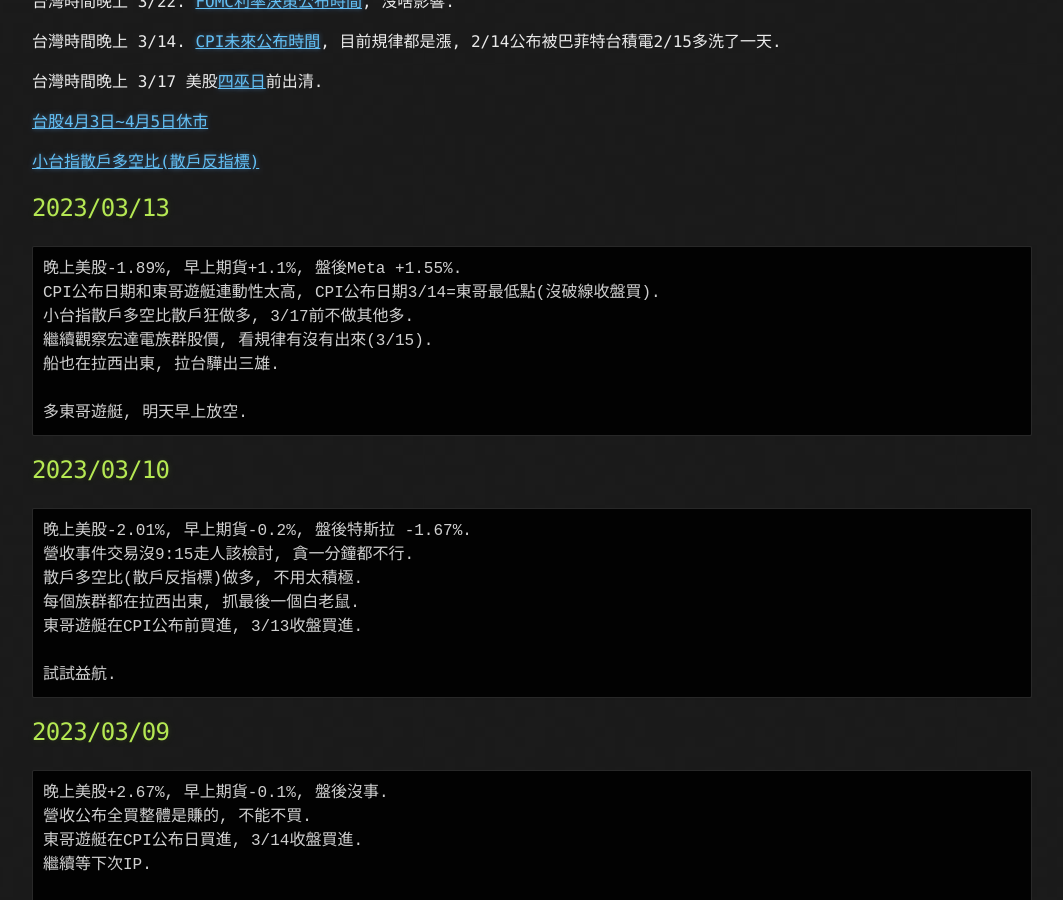
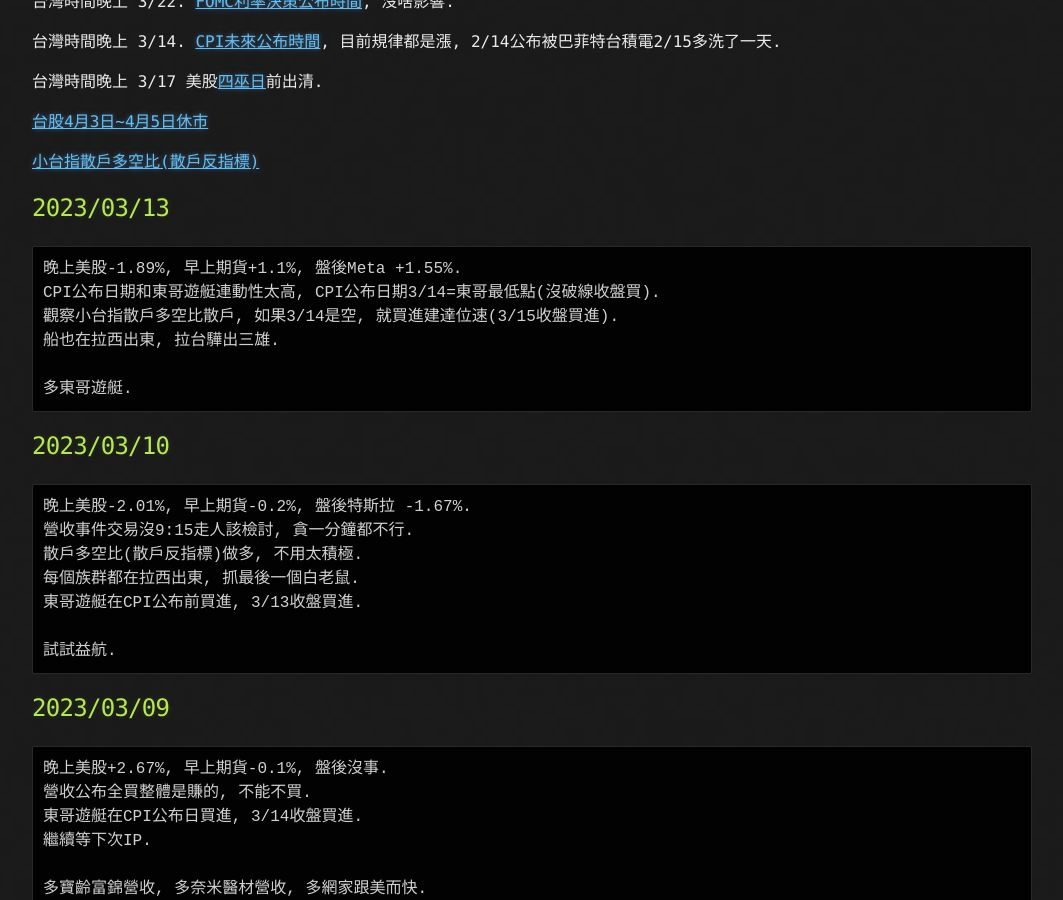
Before and after one commit to lepg5487/Stock_God, a Jekyll site: the page built from index.md, in a window 1280 px wide and 900 px high, scrolled down 468 px. Shown: the whole window, without its empty margins (108-1171 px from the left). Built offline with Jekyll 4.4.1, drawn with Linux system fonts in a browser that asks for light colours; our own code applies the rules of GitHub Pages for plain Markdown files.

Commit message:
Update index.md

````diff
--- a/index.md
+++ b/index.md
@@ -26,11 +26,10 @@
 ```
 晚上美股-1.89%, 早上期貨+1.1%, 盤後Meta +1.55%.
 CPI公布日期和東哥遊艇連動性太高, CPI公布日期3/14=東哥最低點(沒破線收盤買).
-小台指散戶多空比散戶狂做多, 3/17前不做其他多.
-繼續觀察宏達電族群股價, 看規律有沒有出來(3/15).
+觀察小台指散戶多空比散戶, 如果3/14是空, 就買進建達位速(3/15收盤買進).
 船也在拉西出東, 拉台驊出三雄.
 
-多東哥遊艇, 明天早上放空.
+多東哥遊艇.
 ```
 
 ## 2023/03/10
````
